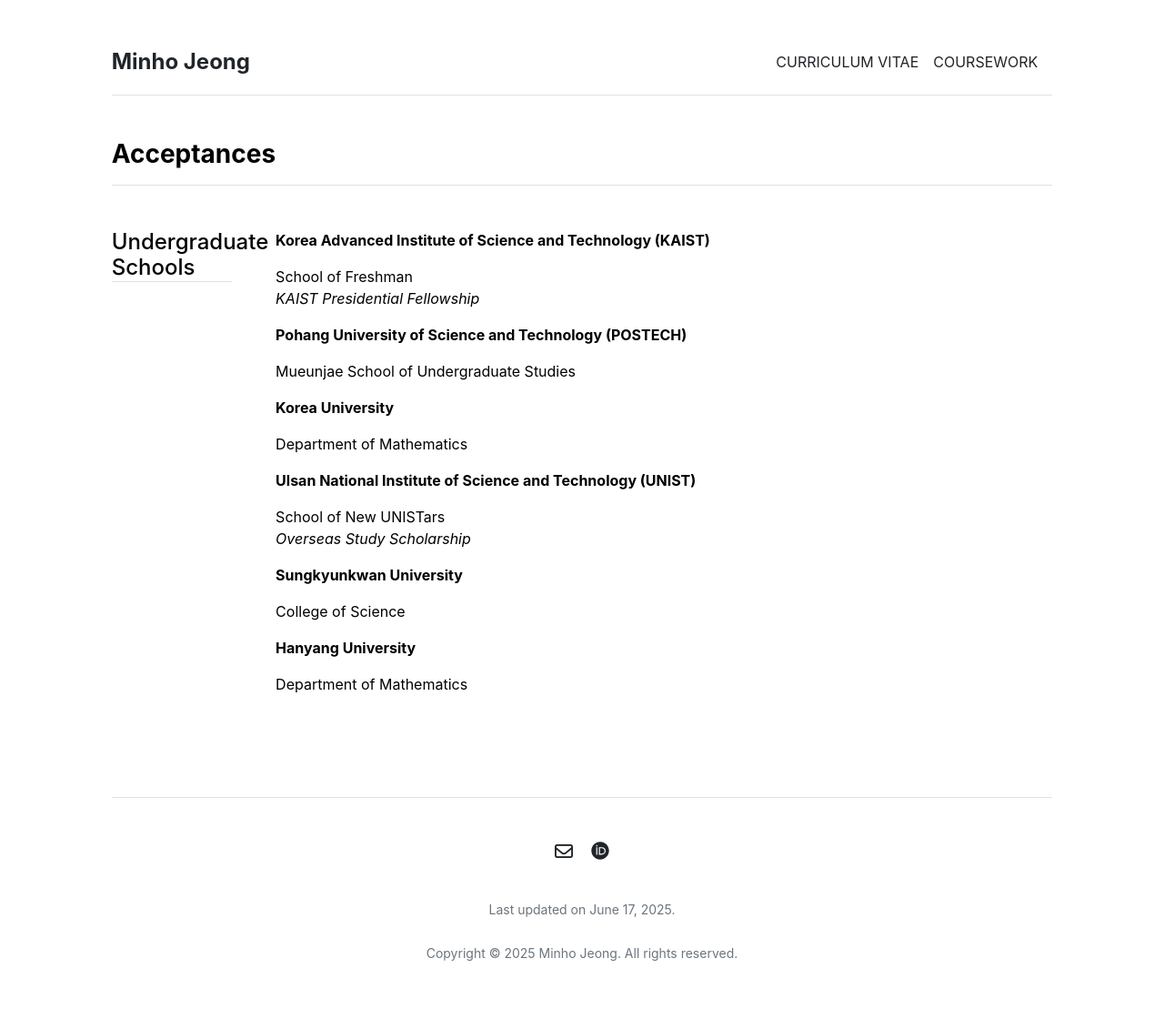
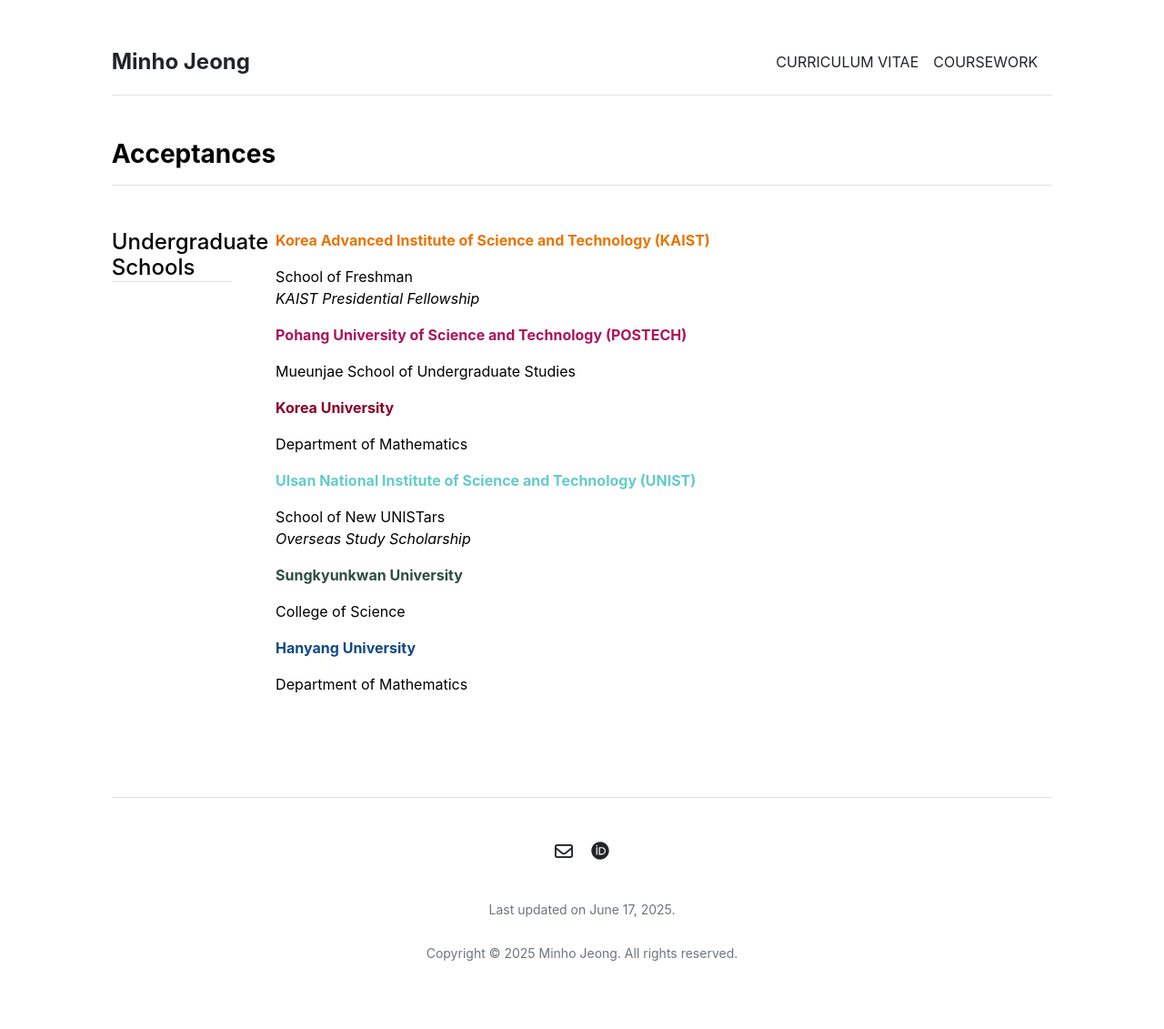
Before and after one commit to mino-jeong/mino-jeong.github.io, a Jekyll site: the page built from acceptances.md, in a window 1280 px wide. Shown: the whole page at 91% size. Built offline with Jekyll 4.4.1, drawn with Linux system fonts in a browser that asks for light colours.

Commit message:
Update undergraduate.yml

```diff
--- a/_data/acceptances/undergraduate.yml
+++ b/_data/acceptances/undergraduate.yml
@@ -1,19 +1,19 @@
-- title: 'Korea Advanced Institute of Science and Technology (KAIST)'
+- title: '<font color="#E77500">Korea Advanced Institute of Science and Technology (KAIST)</font>'
   description: 'School of Freshman<br>
   <i>KAIST Presidential Fellowship</i>'
 
-- title: 'Pohang University of Science and Technology (POSTECH)'
+- title: '<font color="#AC145A">Pohang University of Science and Technology (POSTECH)</font>'
   description: 'Mueunjae School of Undergraduate Studies'
 
-- title: 'Korea University'
+- title: '<font color="#8B0029">Korea University</font>'
   description: 'Department of Mathematics'
 
-- title: 'Ulsan National Institute of Science and Technology (UNIST)'
+- title: '<font color="#64CCC9">Ulsan National Institute of Science and Technology (UNIST)</font>'
   description: 'School of New UNISTars<br>
   <i>Overseas Study Scholarship</i>'
 
-- title: 'Sungkyunkwan University'
+- title: '<font color="#2E4E3F">Sungkyunkwan University</font>'
   description: 'College of Science'
 
-- title: 'Hanyang University'
+- title: '<font color="#0E4A84">Hanyang University</font>'
   description: 'Department of Mathematics'
```
